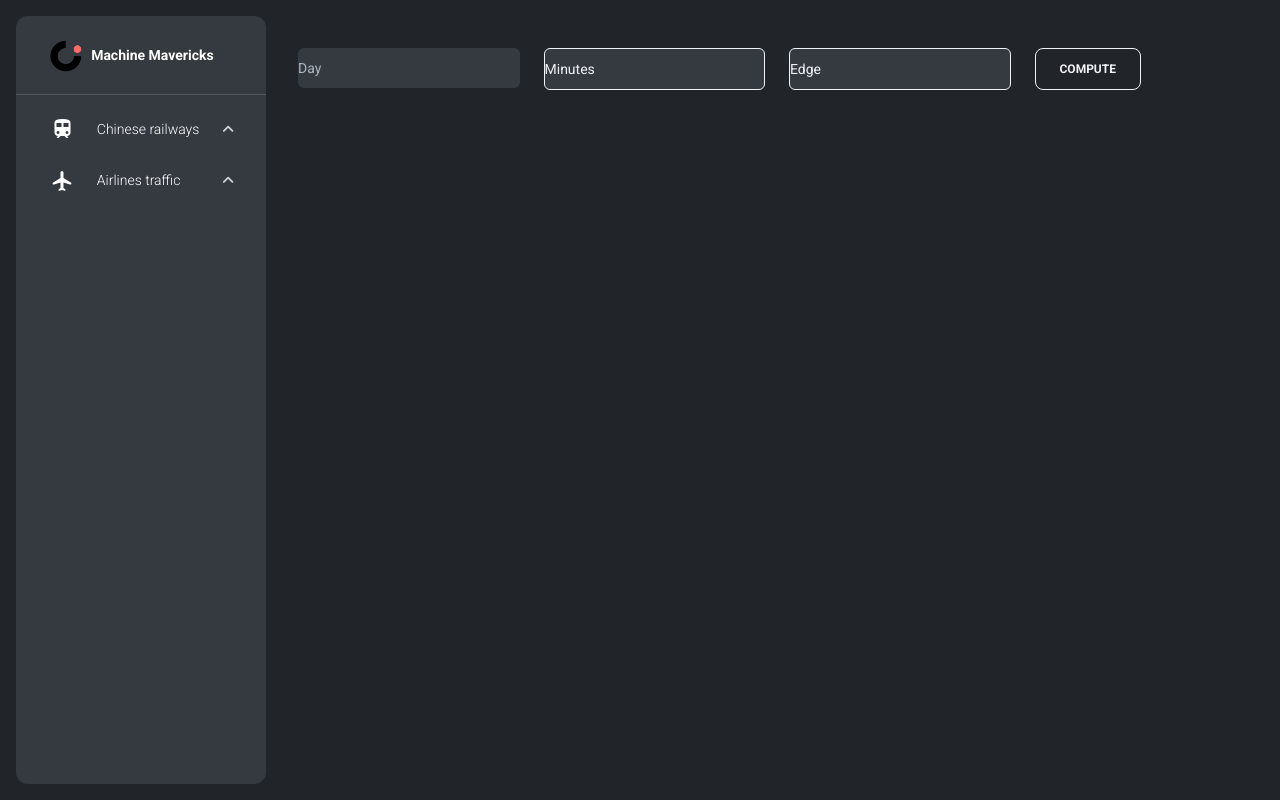
After one commit to MachineMavericks/group-project, a Flask app: template backend/templates/filters_plotly.html in a window 1280 px wide. The commit adds this page. Run offline with Flask 2, Linux system fonts and the light colour scheme; the template is opened without the code that fills it, so the values that code supplies are empty; parts of the project's set-up code (start-up, migrations or seed data) failed here and were passed over; some libraries are stand-ins or nearby versions.

Commit message:
Filters section for heatmap
filters_plotly.html: extends base_plotly.html, adds content into the filters block (added in base.html)

```diff
--- a/backend/src/Controllers/NXGraphController.py
+++ b/backend/src/Controllers/NXGraphController.py
@@ -49,4 +49,4 @@ def heatmap():
     metric = request.args.get('metric')
     nxgraph = nx.read_gml('static/output/nxgraph.gml')
     plotly_heatmap(nxgraph, day=day, component=component, metric=metric, output_path='static/output/plotly.html')
-    return render_template("base_plotly.html")
+    return render_template("filters_plotly.html")
--- a/backend/templates/base.html
+++ b/backend/templates/base.html
@@ -104,6 +104,7 @@
             <div class="col"></div>
             {% endblock %}
         </div>
+        {% block filters %}{% endblock %}
     </div>
 </main>
 
--- /dev/null
+++ b/backend/templates/filters_plotly.html
@@ -0,0 +1,24 @@
+{% extends 'base_plotly.html' %}
+
+{% block filters %}
+<form class="row">
+    <div class="col">
+        <input type="day" name="day" id="day" class="col form-control btn-outline-white bg-gray-800 mt-3 text-white" placeholder="Day"
+               onfocus="focused(this)" onfocusout="defocused(this)">
+    </div>
+    <div class="col">
+        <select class="col form-select btn-outline-light bg-gray-800 mt-3" name="component" id="component">
+            <option value="minutes">Minutes</option>
+        </select>
+    </div>
+    <div class="col">
+        <select class="form-select btn-outline-light bg-gray-800 mt-3" name="metric" id="metric">
+            <option value="edge">Edge</option>
+            <option value="node">Node</option>
+        </select>
+    </div>
+    <div class="col">
+        <button class="btn btn-outline-light mt-3 text-bold" type="submit">Compute</button>
+    </div>
+</form>
+{% endblock %}
```
